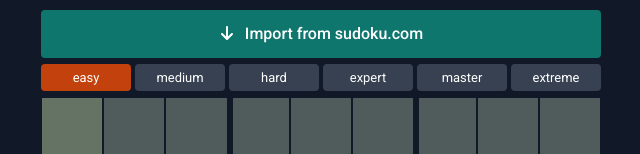
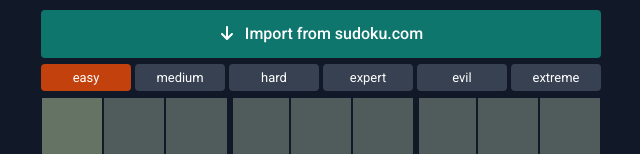
Before and after one commit to dbence2002/SudokuSolverScala, a React (Create React App) app in the folder frontend/: page / in a window 1280 px wide. Shown: the part 138-292 px from the top of the page, without its empty margins (319-959 px from the left). Built offline with nearby package versions, Linux system fonts and the light colour scheme.

Commit message:
master->evil in difficulty settings; add host filter

```diff
--- a/frontend/src/components/SudokuSolver.tsx
+++ b/frontend/src/components/SudokuSolver.tsx
@@ -8,7 +8,7 @@
 
 const initTable: number[][] = Array.from(Array(9), _ => Array(9).fill(0));
 const algorithms: string[] = ["Backtracking", "Evolutionary"];
-const levels: string[] = ["easy", "medium", "hard", "expert", "master", "extreme"];
+const levels: string[] = ["easy", "medium", "hard", "expert", "evil", "extreme"];
 
 const SudokuSolver = () => {
     const fetchSolution = async (): Promise<number[][] | null> => {
```
Also changed, not shown: 2 other files (tests, documents, lock files or other folders).
